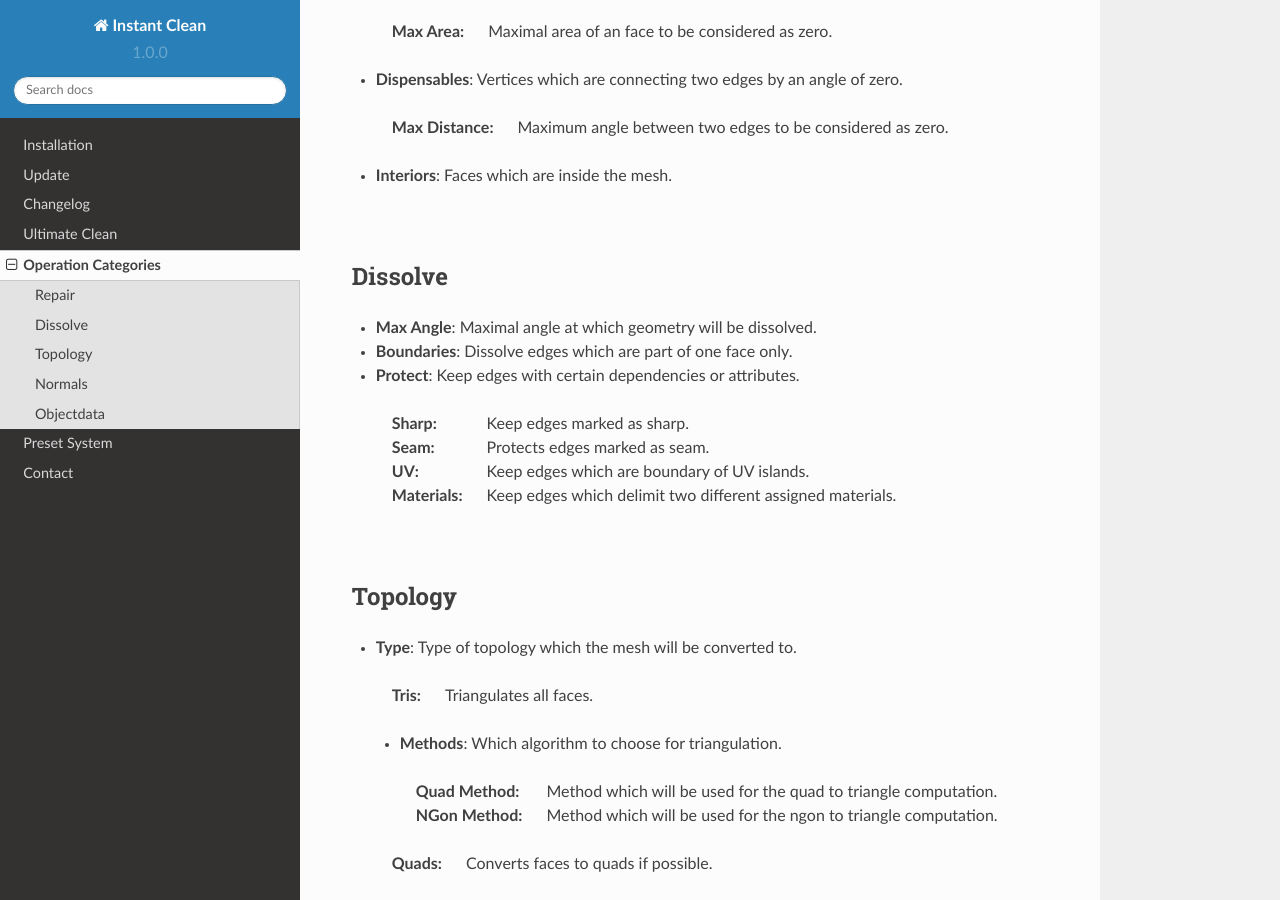
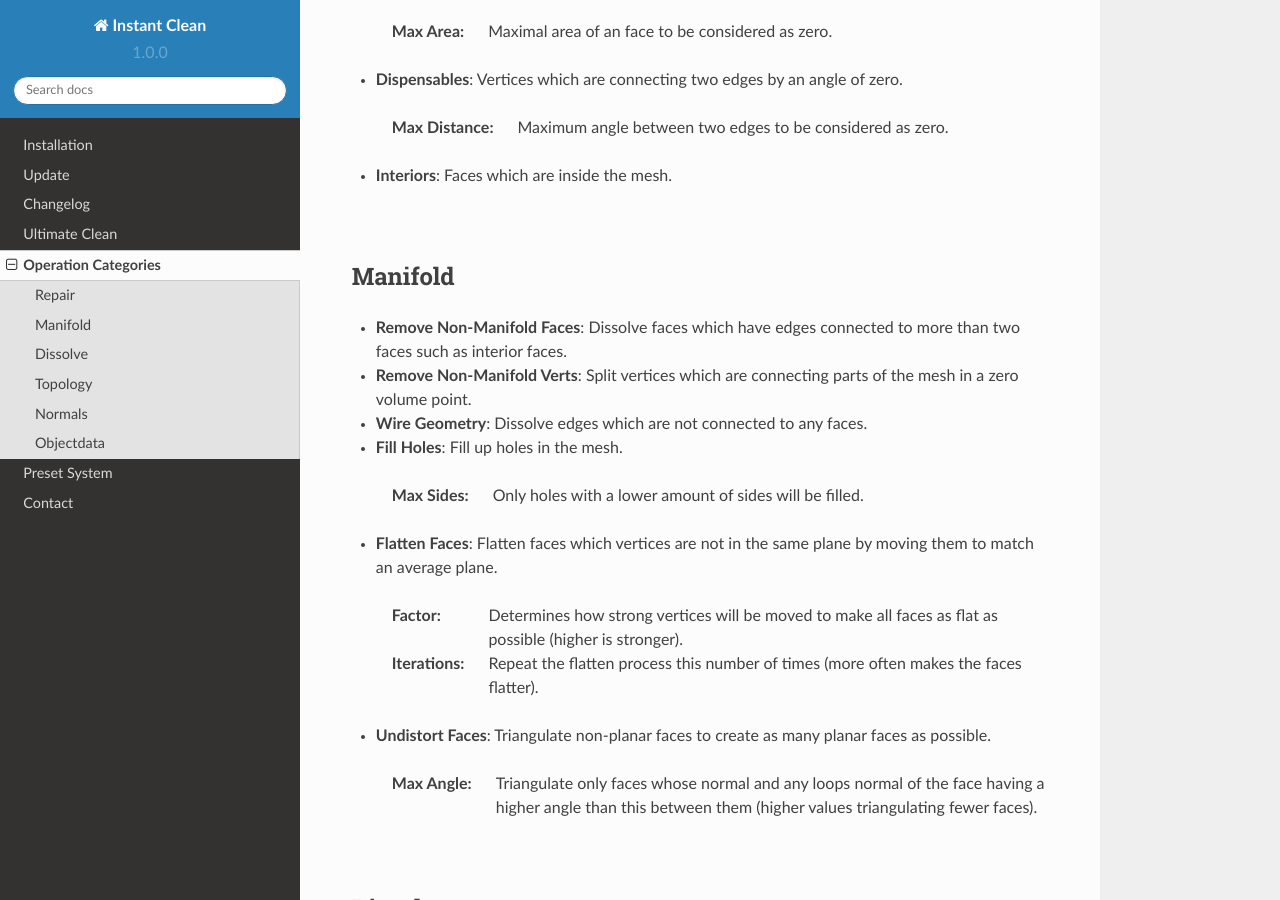
Before and after one commit to rubenmesserschmidt/Instant-Clean_docs, a Sphinx documentation site: the page built from docs/source/categories.rst, in a window 1280 px wide and 900 px high, scrolled down 604 px. Built offline with Sphinx 7.4.7 and the Read the Docs theme 2.0.0, drawn with Linux system fonts in a browser that asks for light colours.

Commit message:
added manifold category

```diff
--- a/docs/source/categories.rst
+++ b/docs/source/categories.rst
@@ -19,6 +19,21 @@
 * **Dispensables**: Vertices which are connecting two edges by an angle of zero.
  :Max Distance: Maximum angle between two edges to be considered as zero.
 * **Interiors**: Faces which are inside the mesh.
+|
+
+Manifold
+********
+
+* **Remove Non-Manifold Faces**: Dissolve faces which have edges connected to more than two faces such as interior faces.
+* **Remove Non-Manifold Verts**: Split vertices which are connecting parts of the mesh in a zero volume point.
+* **Wire Geometry**: Dissolve edges which are not connected to any faces.
+* **Fill Holes**: Fill up holes in the mesh.
+ :Max Sides: Only holes with a lower amount of sides will be filled.
+* **Flatten Faces**: Flatten faces which vertices are not in the same plane by moving them to match an average plane.
+ :Factor: Determines how strong vertices will be moved to make all faces as flat as possible (higher is stronger).
+ :Iterations: Repeat the flatten process this number of times (more often makes the faces flatter).
+* **Undistort Faces**: Triangulate non-planar faces to create as many planar faces as possible.
+ :Max Angle: Triangulate only faces whose normal and any loops normal of the face having a higher angle than this between them (higher values triangulating fewer faces).
 |
 
 Dissolve
```
Also changed, not shown: docs/source/changelog.rst (+1 -7 lines).
